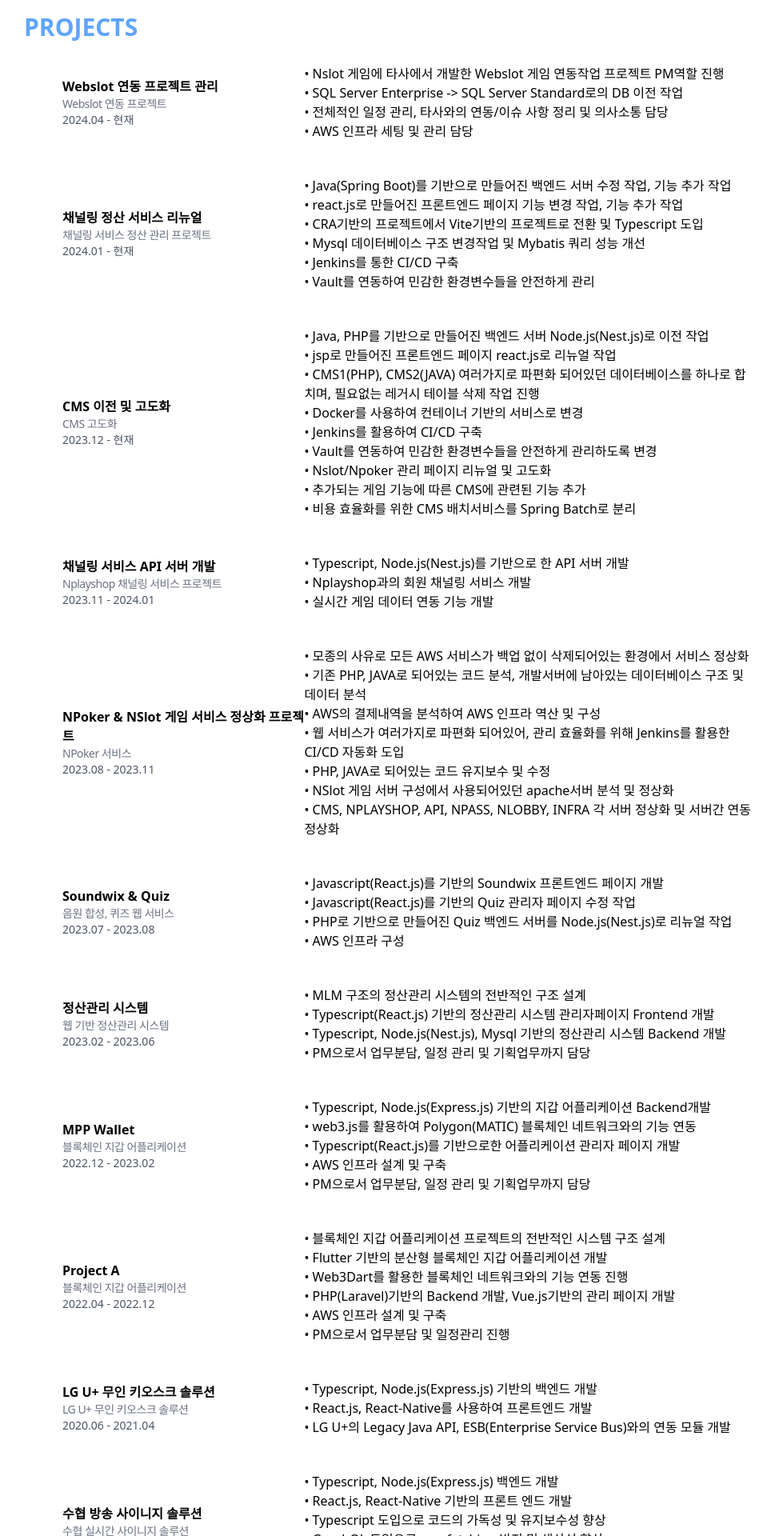
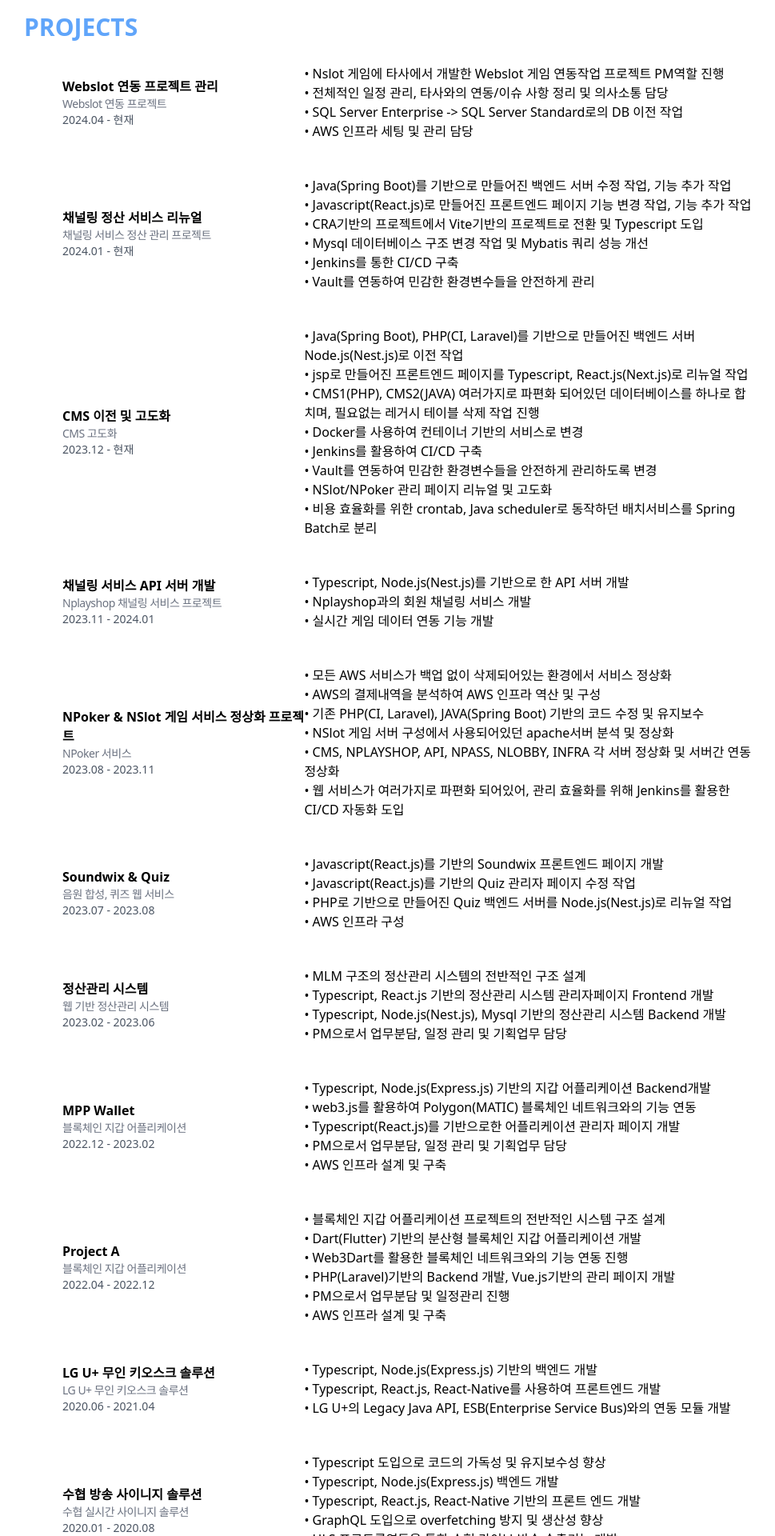
Before and after one commit to sedna99/portfolio, a React (Vite) app: page / in a window 1280 px wide. Shown: the part 2380-4300 px from the top of the page at 80% size, without its empty margins (130-1099 px from the left). Built offline with nearby package versions, Linux system fonts and the light colour scheme.

Commit message:
Fix: 프로젝트 문구 수정

```diff
--- a/src/sections/Projects.tsx
+++ b/src/sections/Projects.tsx
@@ -15,8 +15,8 @@ const projects = [
     subname: "Webslot 연동 프로젝트",
     descriptions: [
       "Nslot 게임에 타사에서 개발한 Webslot 게임 연동작업 프로젝트 PM역할 진행",
+      "전체적인 일정 관리, 타사와의 연동/이슈 사항 정리 및 의사소통 담당",
       "SQL Server Enterprise -> SQL Server Standard로의 DB 이전 작업",
-      "전체적인 일정 관리, 타사와의 연동/이슈 사항 정리 및 의사소통 담당",
       "AWS 인프라 세팅 및 관리 담당",
     ],
   },
@@ -26,9 +26,9 @@ const projects = [
     subname: "채널링 서비스 정산 관리 프로젝트",
     descriptions: [
       "Java(Spring Boot)를 기반으로 만들어진 백엔드 서버 수정 작업, 기능 추가 작업",
-      "react.js로 만들어진 프론트엔드 페이지 기능 변경 작업, 기능 추가 작업",
+      "Javascript(React.js)로 만들어진 프론트엔드 페이지 기능 변경 작업, 기능 추가 작업",
       "CRA기반의 프로젝트에서 Vite기반의 프로젝트로 전환 및 Typescript 도입",
-      "Mysql 데이터베이스 구조 변경작업 및 Mybatis 쿼리 성능 개선",
+      "Mysql 데이터베이스 구조 변경 작업 및 Mybatis 쿼리 성능 개선",
       "Jenkins를 통한 CI/CD 구축",
       "Vault를 연동하여 민감한 환경변수들을 안전하게 관리",
     ],
@@ -38,15 +38,14 @@ const projects = [
     date: "2023.12 - 현재",
     subname: "CMS 고도화",
     descriptions: [
-      "Java, PHP를 기반으로 만들어진 백엔드 서버 Node.js(Nest.js)로 이전 작업",
-      "jsp로 만들어진 프론트엔드 페이지 react.js로 리뉴얼 작업",
+      "Java(Spring Boot), PHP(CI, Laravel)를 기반으로 만들어진 백엔드 서버 Node.js(Nest.js)로 이전 작업",
+      "jsp로 만들어진 프론트엔드 페이지를 Typescript, React.js(Next.js)로 리뉴얼 작업",
       "CMS1(PHP), CMS2(JAVA) 여러가지로 파편화 되어있던 데이터베이스를 하나로 합치며, 필요없는 레거시 테이블 삭제 작업 진행",
       "Docker를 사용하여 컨테이너 기반의 서비스로 변경",
       "Jenkins를 활용하여 CI/CD 구축",
       "Vault를 연동하여 민감한 환경변수들을 안전하게 관리하도록 변경",
-      "Nslot/Npoker 관리 페이지 리뉴얼 및 고도화",
-      "추가되는 게임 기능에 따른 CMS에 관련된 기능 추가",
-      "비용 효율화를 위한 CMS 배치서비스를 Spring Batch로 분리",
+      "NSlot/NPoker 관리 페이지 리뉴얼 및 고도화",
+      "비용 효율화를 위한 crontab, Java scheduler로 동작하던 배치서비스를 Spring Batch로 분리",
     ],
   },
   {
@@ -64,13 +63,12 @@ const projects = [
     date: "2023.08 - 2023.11",
     subname: "NPoker 서비스",
     descriptions: [
-      "모종의 사유로 모든 AWS 서비스가 백업 없이 삭제되어있는 환경에서 서비스 정상화",
-      "기존 PHP, JAVA로 되어있는 코드 분석, 개발서버에 남아있는 데이터베이스 구조 및 데이터 분석",
+      "모든 AWS 서비스가 백업 없이 삭제되어있는 환경에서 서비스 정상화",
       "AWS의 결제내역을 분석하여 AWS 인프라 역산 및 구성",
-      "웹 서비스가 여러가지로 파편화 되어있어, 관리 효율화를 위해 Jenkins를 활용한 CI/CD 자동화 도입",
-      "PHP, JAVA로 되어있는 코드 유지보수 및 수정",
+      "기존 PHP(CI, Laravel), JAVA(Spring Boot) 기반의 코드 수정 및 유지보수",
       "NSlot 게임 서버 구성에서 사용되어있던 apache서버 분석 및 정상화",
       "CMS, NPLAYSHOP, API, NPASS, NLOBBY, INFRA 각 서버 정상화 및 서버간 연동 정상화",
+      "웹 서비스가 여러가지로 파편화 되어있어, 관리 효율화를 위해 Jenkins를 활용한 CI/CD 자동화 도입",
     ],
   },
   {
@@ -90,9 +88,9 @@ const projects = [
     subname: "웹 기반 정산관리 시스템",
     descriptions: [
       "MLM 구조의 정산관리 시스템의 전반적인 구조 설계",
-      "Typescript(React.js) 기반의 정산관리 시스템 관리자페이지 Frontend 개발",
+      "Typescript, React.js 기반의 정산관리 시스템 관리자페이지 Frontend 개발",
       "Typescript, Node.js(Nest.js), Mysql 기반의 정산관리 시스템 Backend 개발",
-      "PM으로서 업무분담, 일정 관리 및 기획업무까지 담당",
+      "PM으로서 업무분담, 일정 관리 및 기획업무 담당",
     ],
   },
   {
@@ -103,8 +101,8 @@ const projects = [
       "Typescript, Node.js(Express.js) 기반의 지갑 어플리케이션 Backend개발",
       "web3.js를 활용하여 Polygon(MATIC) 블록체인 네트워크와의 기능 연동",
       "Typescript(React.js)를 기반으로한 어플리케이션 관리자 페이지 개발",
+      "PM으로서 업무분담, 일정 관리 및 기획업무 담당",
       "AWS 인프라 설계 및 구축",
-      "PM으로서 업무분담, 일정 관리 및 기획업무까지 담당",
     ],
   },
   {
@@ -113,11 +111,11 @@ const projects = [
     subname: "블록체인 지갑 어플리케이션",
     descriptions: [
       "블록체인 지갑 어플리케이션 프로젝트의 전반적인 시스템 구조 설계",
-      "Flutter 기반의 분산형 블록체인 지갑 어플리케이션 개발",
+      "Dart(Flutter) 기반의 분산형 블록체인 지갑 어플리케이션 개발",
       "Web3Dart를 활용한 블록체인 네트워크와의 기능 연동 진행",
       "PHP(Laravel)기반의 Backend 개발, Vue.js기반의 관리 페이지 개발",
+      "PM으로서 업무분담 및 일정관리 진행",
       "AWS 인프라 설계 및 구축",
-      "PM으로서 업무분담 및 일정관리 진행",
     ],
   },
   {
@@ -126,7 +124,7 @@ const projects = [
     subname: "LG U+ 무인 키오스크 솔루션",
     descriptions: [
       "Typescript, Node.js(Express.js) 기반의 백엔드 개발",
-      "React.js, React-Native를 사용하여 프론트엔드 개발",
+      "Typescript, React.js, React-Native를 사용하여 프론트엔드 개발",
       "LG U+의 Legacy Java API, ESB(Enterprise Service Bus)와의 연동 모듈 개발",
     ],
   },
@@ -135,9 +133,9 @@ const projects = [
     date: "2020.01 - 2020.08",
     subname: "수협 실시간 사이니지 솔루션",
     descriptions: [
+      "Typescript 도입으로 코드의 가독성 및 유지보수성 향상",
       "Typescript, Node.js(Express.js) 백엔드 개발",
-      "React.js, React-Native 기반의 프론트 엔드 개발",
-      "Typescript 도입으로 코드의 가독성 및 유지보수성 향상",
+      "Typescript, React.js, React-Native 기반의 프론트 엔드 개발",
       "GraphQL 도입으로 overfetching 방지 및 생산성 향상",
       "HLS 프로토콜연동을 통한 수협 라이브 방송 송출기능 개발",
       "FTP 서버와 연동을 통한 컨텐츠 업로드기능 개발",
```
